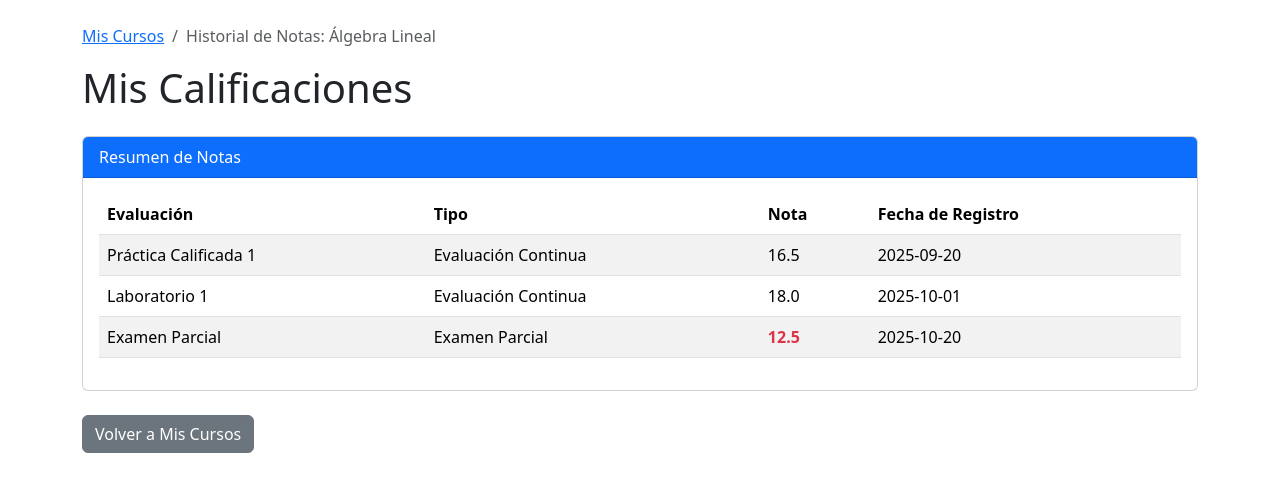
After one commit to D4V1DEB/TI2, a Python web app: template Templates/estudiante/historial_notas.html in a window 1280 px wide. The commit adds this page. Shown: the top 492 px of the page. Run offline with Jinja, Linux system fonts and the light colour scheme; the template is opened without the code that fills it, so the values that code supplies are empty.

Commit message:
gestion primera vercion

```diff
--- /dev/null
+++ b/Templates/estudiante/historial_notas.html
@@ -0,0 +1,63 @@
+<!doctype html>
+<html lang="es">
+<head>
+    <meta charset="utf-8">
+    <meta name="viewport" content="width=device-width, initial-scale=1">
+    <title>Historial de Notas</title>
+    <link href="https://cdn.jsdelivr.net/npm/bootstrap@5.3.2/dist/css/bootstrap.min.css" rel="stylesheet">
+</head>
+<body>
+    <main class="container mt-4">
+        <nav aria-label="breadcrumb">
+            <ol class="breadcrumb">
+              <li class="breadcrumb-item"><a href="cursos_std.html">Mis Cursos</a></li>
+              <li class="breadcrumb-item active" aria-current="page">Historial de Notas: Álgebra Lineal</li>
+            </ol>
+        </nav>
+
+        <h1 class="mb-4">Mis Calificaciones</h1>
+
+        <div class="card mb-4">
+            <div class="card-header bg-primary text-white">
+                Resumen de Notas
+            </div>
+            <div class="card-body">
+                <table class="table table-striped">
+                    <thead>
+                        <tr>
+                            <th>Evaluación</th>
+                            <th>Tipo</th>
+                            <th>Nota</th>
+                            <th>Fecha de Registro</th>
+                        </tr>
+                    </thead>
+                    <tbody>
+                        <tr>
+                            <td>Práctica Calificada 1</td>
+                            <td>Evaluación Continua</td>
+                            <td>16.5</td>
+                            <td>2025-09-20</td>
+                        </tr>
+                        <tr>
+                            <td>Laboratorio 1</td>
+                            <td>Evaluación Continua</td>
+                            <td>18.0</td>
+                            <td>2025-10-01</td>
+                        </tr>
+                        <tr>
+                            <td>Examen Parcial</td>
+                            <td>Examen Parcial</td>
+                            <td class="fw-bold text-danger">12.5</td>
+                            <td>2025-10-20</td>
+                        </tr>
+                        </tbody>
+                </table>
+            </div>
+        </div>
+
+        <a href="cursos_std.html" class="btn btn-secondary">Volver a Mis Cursos</a>
+    </main>
+
+    <script src="https://cdn.jsdelivr.net/npm/bootstrap@5.3.2/dist/js/bootstrap.bundle.min.js"></script>
+</body>
+</html>
```
Also changed, not shown: Templates/estudiante/cursos_std.html (renamed from Templates/estudiante/cursos.html, +27 -20 lines), Templates/estudiante/desempeno_global.html (added, +57 -0 lines).
